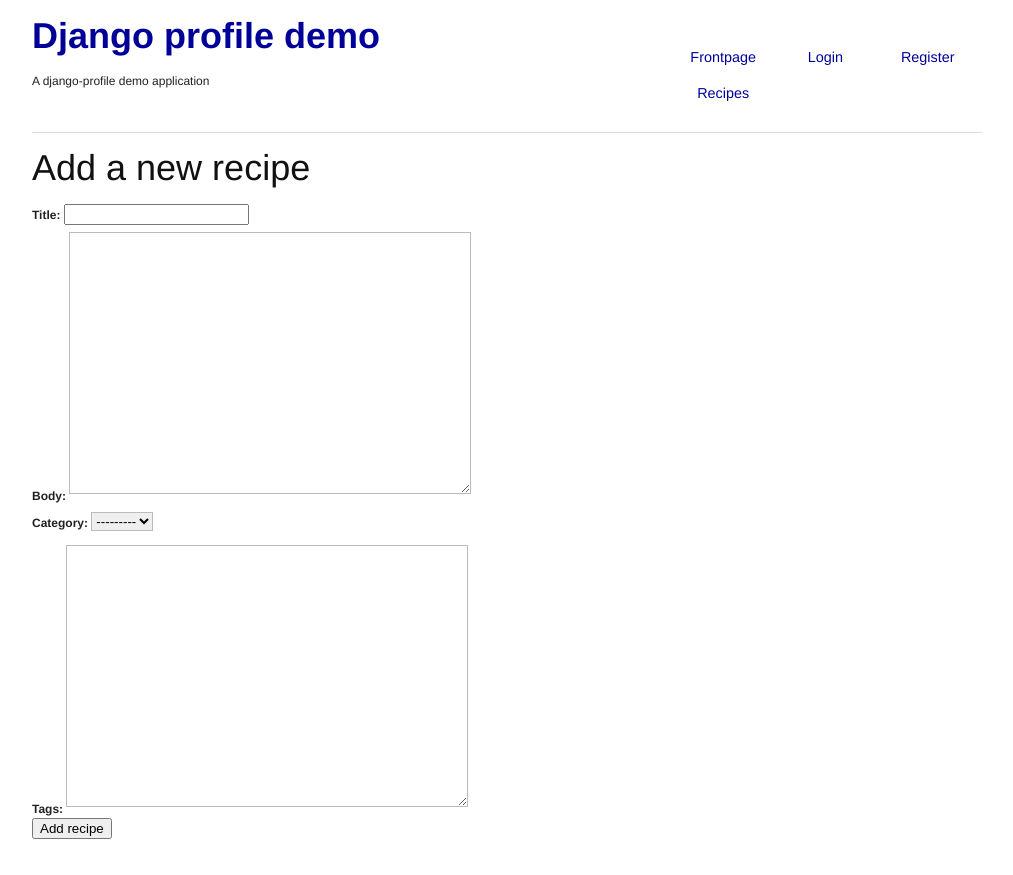
After one commit to omaciel/souschef, a Django app: page /aboyeur/recipes/add/ in a window 1280 px wide. The commit adds this page. Shown: the whole page, without its empty margins (133-1146 px from the left). Run offline with Django 3.2, Linux system fonts and the light colour scheme; data that the repository does not hold is empty; parts of the project's set-up code (start-up, migrations or seed data) failed here and were passed over.

Commit message:
Added author field to the recipes. Created the add recipe form for users with permission to add recipes.

```diff
--- a/souschef/aboyeur/admin.py
+++ b/souschef/aboyeur/admin.py
@@ -8,5 +8,9 @@
     inlines = [
         RecipeInline,
     ]
+admin.site.register(Category, CategoryAdmin)
 
-admin.site.register(Category, CategoryAdmin)
+class RecipeAdmin(admin.ModelAdmin):
+    pass
+
+admin.site.register(Recipe, RecipeAdmin)
--- a/souschef/aboyeur/forms.py
+++ b/souschef/aboyeur/forms.py
@@ -1,7 +1,13 @@
 from django import forms
+from aboyeur.models import Recipe
 
 class SearchForm(forms.Form):
     query = forms.CharField(
         label = u'Enter a word to search for',
         widget = forms.TextInput(attrs={'size': 32})
     )
+
+class RecipeForm(forms.ModelForm):
+    class Meta:
+        model = Recipe
+        exclude = ('author', 'published')
--- a/souschef/aboyeur/models.py
+++ b/souschef/aboyeur/models.py
@@ -1,3 +1,4 @@
+from django.contrib.auth.models import User
 from django.db import models
 from tagging.fields import TagField
 from tagging.models import Tag
@@ -12,6 +13,7 @@
         verbose_name_plural = 'categories'
 
 class Recipe(models.Model):
+    author = models.ForeignKey(User)
     title = models.CharField(max_length=30)
     body = models.TextField()
     date_posted = models.DateField(auto_now_add=True)
--- a/souschef/aboyeur/urls/entries.py
+++ b/souschef/aboyeur/urls/entries.py
@@ -4,6 +4,7 @@
 urlpatterns = patterns('',
 
     # Browsing
-    (r'^$', recipes_page),
+    url(r'^$', recipes_page, name='recipes'),
     url(r'^recipes/(?P<id>\d+)/$', recipes, name='recipe'),
+    url(r'^recipes/add/$', add_recipe, name='add_recipe'),
 )
--- a/souschef/aboyeur/views.py
+++ b/souschef/aboyeur/views.py
@@ -2,6 +2,7 @@
 from django.shortcuts import render_to_response, get_object_or_404
 from aboyeur.models import *
 from aboyeur.forms import *
+from django.http import HttpResponseRedirect
 from tagging.views import tagged_object_list
 from pygments import highlight
 from pygments.lexers import PythonLexer
@@ -48,3 +49,19 @@
         'extracss': html_formater.get_style_defs('.highlight'),
         'recipe': recipe,
     }, context_instance=RequestContext(request))
+
+def add_recipe(request):
+    if request.method == 'POST':
+        form = RecipeForm(request.POST)
+        print form.data
+        if form.is_valid():
+            recipe = form.save(commit=False)
+            recipe.author = request.user
+            recipe.save()
+            # TODO: redirect to the author's recipes
+            return HttpResponseRedirect('/recipes/')
+    else:
+        form = RecipeForm()
+    return render_to_response('aboyeur/add_recipe.html', {
+        'form': form
+    }, context_instance=RequestContext(request))
--- /dev/null
+++ b/souschef/templates/aboyeur/add_recipe.html
@@ -0,0 +1,11 @@
+{% extends "base.html" %}
+{% load i18n %}
+
+{% block content %}
+<h1>{% trans "Add a new recipe" %}</h1>
+
+<form action="{% url add_recipe %}" method="post">
+    {{ form.as_p }}
+    <p><input type="submit" value="Add recipe"></p>
+</form>
+{% endblock %}
--- a/souschef/templates/base.html
+++ b/souschef/templates/base.html
@@ -34,7 +34,10 @@
                     <li><a href="{% url profile_overview %}">{% trans "Login" %}</a></li>
                     <li><a href="{% url signup %}">{% trans "Register" %}</a></li>
                 {% endif %}
-                    <li><a href="/aboyeur">{% trans "Recipes" %}</a></li>
+                    {% if perms.aboyeur.add_recipe %}
+                        <li><a href="{% url add_recipe %}">{% trans "New Recipe" %}</a></li>
+                    {% endif %}
+                    <li><a href="{% url recipes %}">{% trans "Recipes" %}</a></li>
                 </ul>
             </div>
         </div>
--- a/souschef/templates/recipe_list.html
+++ b/souschef/templates/recipe_list.html
@@ -2,7 +2,7 @@
   <ul class="recipes">
     {% for recipe in recipes %}
       <li>
-        <strong>{{recipe.title}}</strong>
+        <a href="{% url recipe recipe.id %}"><strong>{{recipe.title}}</strong></a>
       </li>
     {% endfor %}
   </ul>
--- a/souschef/templates/userprofile/profile/personal.html
+++ b/souschef/templates/userprofile/profile/personal.html
@@ -1,4 +1,4 @@
-{% extends "userprofile/base_2col.html" %}
+{% extends "base_2col.html" %}
 {% load i18n %}
 
 {% block title %}{% trans "Edit your personal information" %}{% endblock %}
```
Also changed, not shown: souschef/templates/aboyeur/recipe.html (+6 -5 lines).
